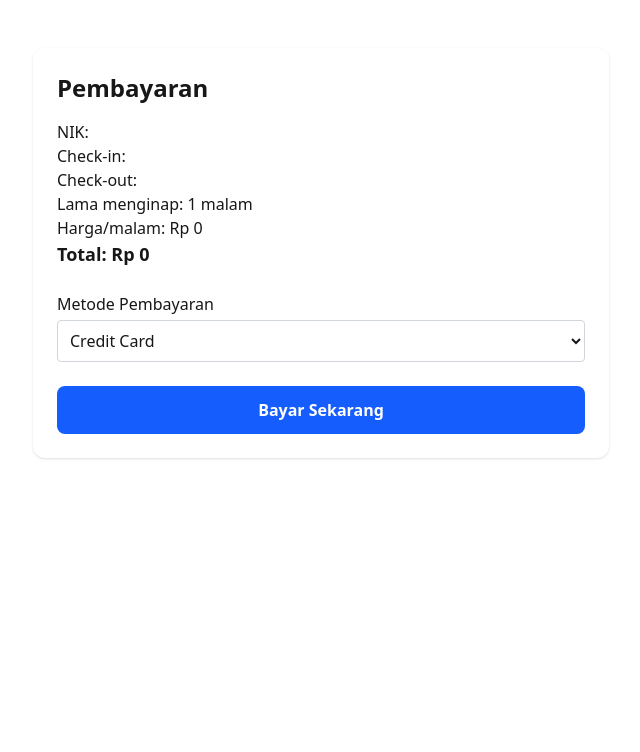
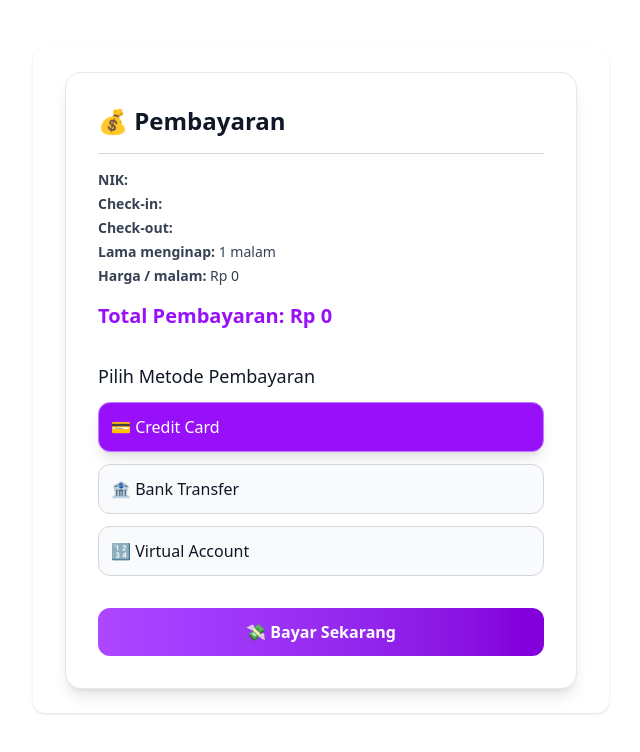
Before and after one commit to biobinary/fp-reservation-hotel-app, a Next.js app: page /booking/pembayaran in a window 1280 px wide. Shown: the top 752 px of the page, without its empty margins (319-959 px from the left). Built offline with nearby package versions, Linux system fonts and the light colour scheme; no server answers.

Commit message:
Update PaymentForm.tsx

```diff
--- a/app/components/PaymentForm.tsx
+++ b/app/components/PaymentForm.tsx
@@ -2,6 +2,12 @@
 
 import { useState, useEffect } from 'react';
 import { useSearchParams, useRouter } from 'next/navigation';
+
+const paymentMethods = [
+  { value: 'Credit Card', label: '💳 Credit Card' },
+  { value: 'Bank Transfer', label: '🏦 Bank Transfer' },
+  { value: 'Virtual Account', label: '🔢 Virtual Account' },
+];
 
 export default function PaymentForm() {
   const params = useSearchParams();
@@ -19,8 +25,7 @@ export default function PaymentForm() {
   const jumlahMalam = Math.max(
     1,
     Math.ceil(
-      (new Date(checkOut).getTime() - new Date(checkIn).getTime()) /
-        (1000 * 60 * 60 * 24)
+      (new Date(checkOut).getTime() - new Date(checkIn).getTime()) / (1000 * 60 * 60 * 24)
     )
   );
   const total = hargaPerMalam * jumlahMalam;
@@ -45,14 +50,7 @@ export default function PaymentForm() {
       const res = await fetch('/api/pembayaran', {
         method: 'POST',
         headers: { 'Content-Type': 'application/json' },
-        body: JSON.stringify({
-          nik,
-          roomId,
-          checkIn,
-          checkOut,
-          metode,
-          total
-        })
+        body: JSON.stringify({ nik, roomId, checkIn, checkOut, metode, total }),
       });
 
       const data = await res.json();
@@ -71,38 +69,57 @@ export default function PaymentForm() {
   };
 
   return (
-    <form onSubmit={handleSubmit} className="space-y-6">
-      <div>
-        <h2 className="text-2xl font-bold mb-4">Pembayaran</h2>
-        <p>NIK: {nik}</p>
-        <p>Check-in: {checkIn}</p>
-        <p>Check-out: {checkOut}</p>
-        <p>Lama menginap: {jumlahMalam} malam</p>
-        <p>Harga/malam: Rp {hargaPerMalam.toLocaleString('id-ID')}</p>
-        <p className="font-semibold text-lg">
-          Total: Rp {total.toLocaleString('id-ID')}
-        </p>
+    <form
+      onSubmit={handleSubmit}
+      className="max-w-lg mx-auto p-8 bg-white dark:bg-gray-900 text-gray-900 dark:text-white rounded-2xl shadow-lg space-y-8 border border-gray-200 dark:border-gray-800"
+    >
+      <div className="space-y-1">
+        <h2 className="text-2xl font-semibold flex items-center gap-2">💰 Pembayaran</h2>
+        <hr className="border-t border-gray-300 dark:border-gray-700 my-4" />
+        <div className="text-sm space-y-1 text-gray-700 dark:text-gray-300">
+          <p><strong>NIK:</strong> {nik}</p>
+          <p><strong>Check-in:</strong> {checkIn}</p>
+          <p><strong>Check-out:</strong> {checkOut}</p>
+          <p><strong>Lama menginap:</strong> {jumlahMalam} malam</p>
+          <p><strong>Harga / malam:</strong> Rp {hargaPerMalam.toLocaleString('id-ID')}</p>
+        </div>
+        <div className="mt-4 text-xl font-bold text-purple-600 dark:text-purple-400">
+          Total Pembayaran: Rp {total.toLocaleString('id-ID')}
+        </div>
       </div>
 
       <div>
-        <label className="block font-medium mb-1">Metode Pembayaran</label>
-        <select
-          value={metode}
-          onChange={(e) => setMetode(e.target.value)}
-          className="w-full border border-gray-300 rounded p-2"
-        >
-          <option>Credit Card</option>
-          <option>Bank Transfer</option>
-          <option>Virtual Account</option>
-        </select>
+        <label className="block text-lg font-medium mb-3">Pilih Metode Pembayaran</label>
+        <div className="grid gap-3">
+          {paymentMethods.map((method) => (
+            <label
+              key={method.value}
+              className={`cursor-pointer flex items-center gap-3 p-3 rounded-xl border font-medium text-base ${
+                metode === method.value
+                  ? 'bg-purple-600 text-white border-purple-400 shadow-lg'
+                  : 'bg-gray-50 dark:bg-gray-800 border-gray-300 dark:border-gray-700 hover:border-purple-300'
+              } transition`}
+            >
+              <input
+                type="radio"
+                name="metode"
+                value={method.value}
+                checked={metode === method.value}
+                onChange={() => setMetode(method.value)}
+                className="hidden"
+              />
+              <span>{method.label}</span>
+            </label>
+          ))}
+        </div>
       </div>
 
       <button
         type="submit"
         disabled={isSubmitting}
-        className="w-full bg-blue-600 hover:bg-blue-700 text-white font-bold py-3 rounded-lg disabled:opacity-50"
+        className="w-full bg-gradient-to-r from-purple-500 to-purple-700 hover:from-purple-600 hover:to-purple-800 text-white font-bold py-3 rounded-xl transition disabled:opacity-50"
       >
-        {isSubmitting ? 'Memproses Pembayaran...' : 'Bayar Sekarang'}
+        {isSubmitting ? 'Memproses Pembayaran...' : '💸 Bayar Sekarang'}
       </button>
     </form>
   );
```
